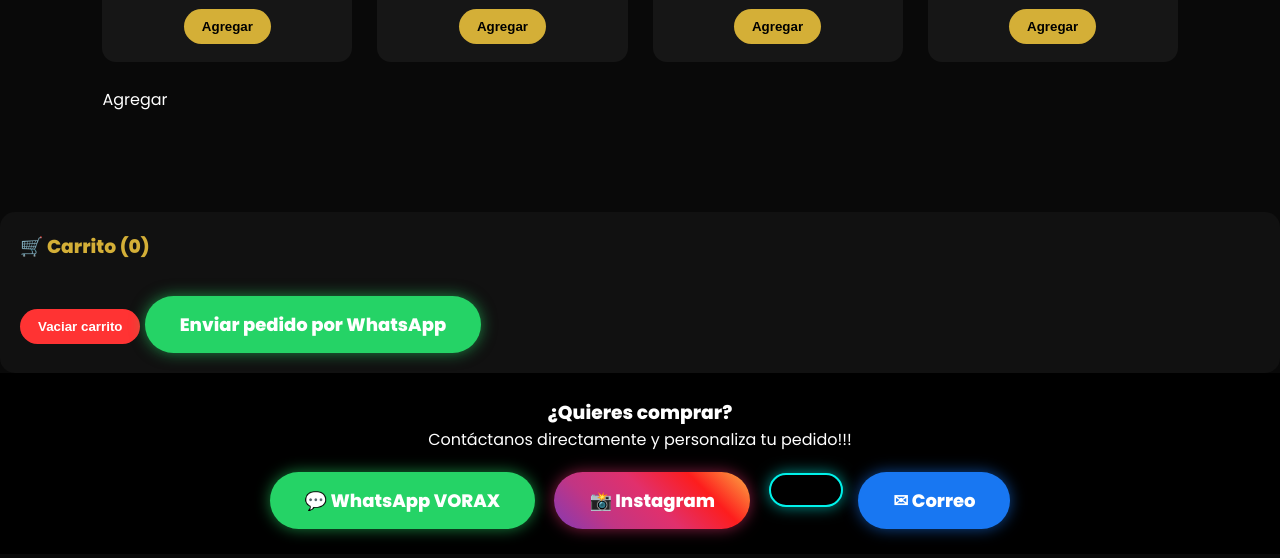
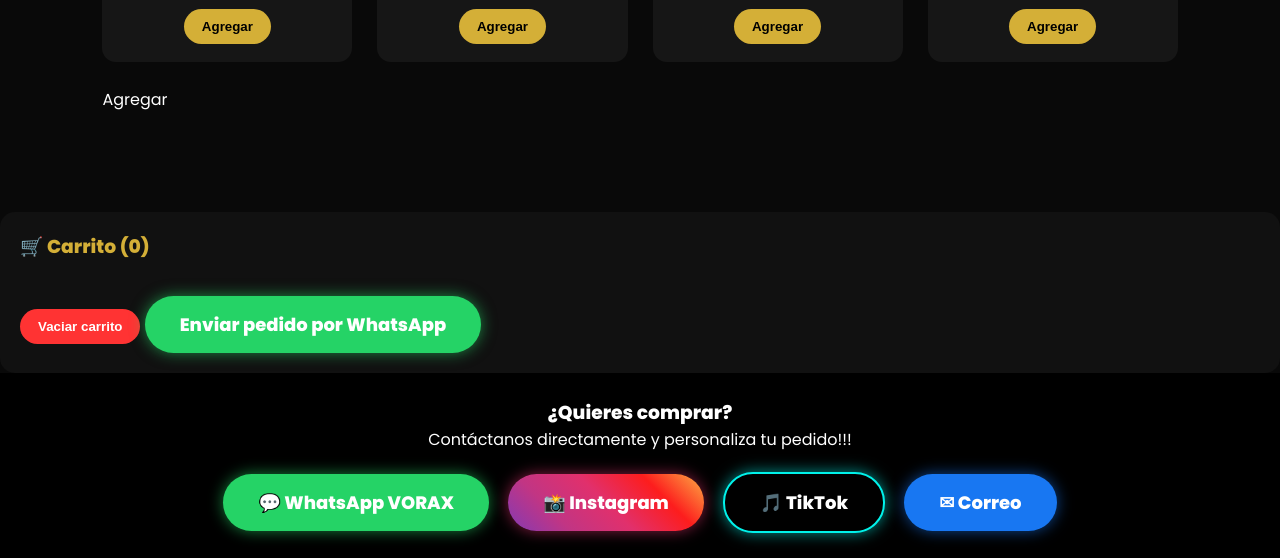
Before and after one commit to Ricardomora6/vorax-luxe-parfums, a plain HTML site: page index.html in a window 1280 px wide. Shown: the part 1760-2318 px from the top of the page. Drawn offline with Linux system fonts and the light colour scheme.

Commit message:
index.html

```diff
--- a/index.html
+++ b/index.html
@@ -509,7 +509,7 @@ Enviar pedido por WhatsApp
 📸 Instagram
 </a>
 
-<a class="tiktok" href="https://www.tiktok.com/@vorax.web.pages" target="_blank"
+<a class="tiktok" href="https://www.tiktok.com/@vorax.web.pages" target="_blank">
 🎵 TikTok
 </a>
 
```
